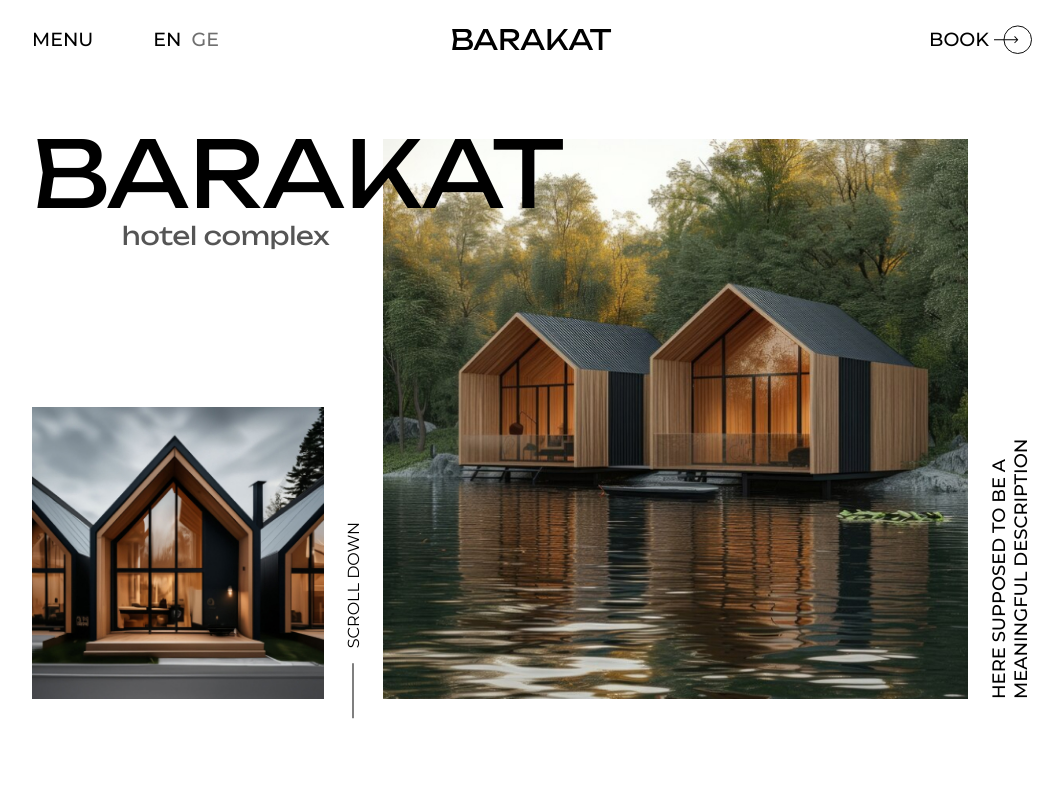
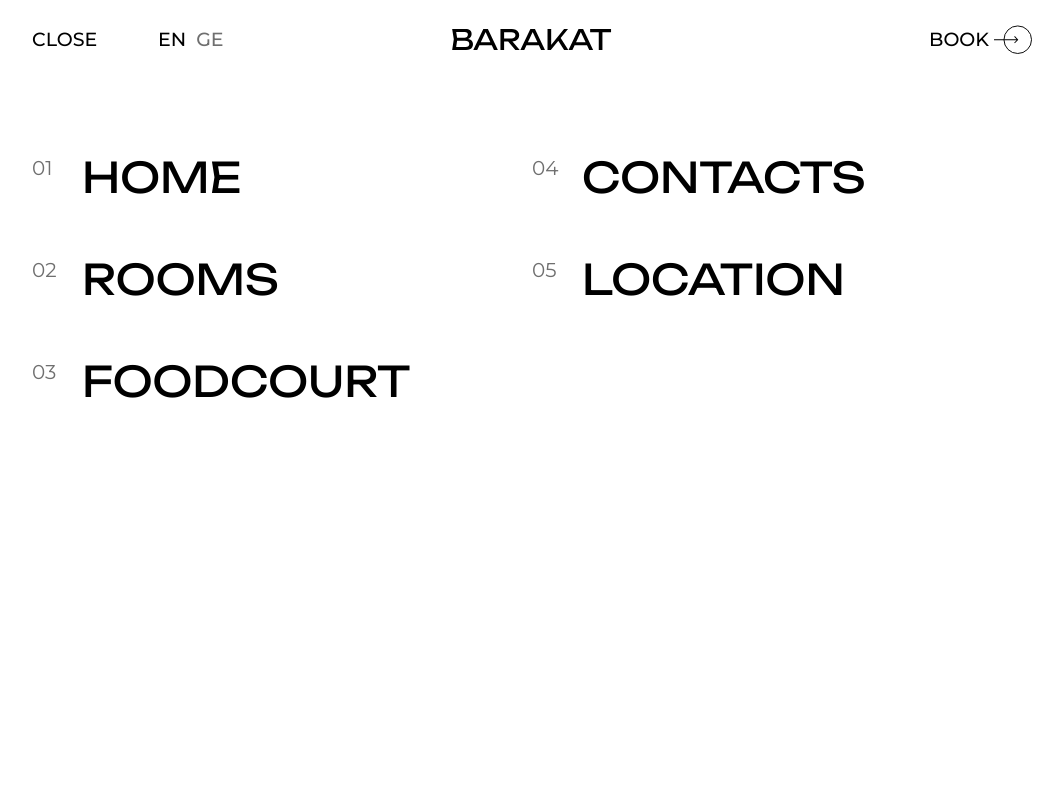
Before and after one commit to IwantPizza-404/Barakat, a Vue app in the folder frontend/: page / in a window 1280 px wide. Both pictures are taken after a click on the element "MENU". Shown: the top 800 px of the page, without its empty margins (108-1171 px from the left). Built offline with nearby package versions, Linux system fonts and the light colour scheme.

Commit message:
NavBar added

```diff
--- a/frontend/src/App.vue
+++ b/frontend/src/App.vue
@@ -29,6 +29,9 @@
 body{
   background: var(--bg-color);
 }
+.lock{
+  overflow: hidden;
+}
 
 @media screen and (max-width: 1600px) {
   .container{
--- a/frontend/src/components/AboutPlace.vue
+++ b/frontend/src/components/AboutPlace.vue
@@ -4,7 +4,7 @@
 </script>
 
 <template>
-  <div class="about-place">
+  <section class="about-place">
     <div class="container">
       <div class="ap-header">
         <h1 class="ap_title header-1">About the place</h1>
@@ -12,7 +12,7 @@
       </div>
     </div>
     <div class="ap-viewpic"></div>
-  </div>
+  </section>
 </template>
 
 <style>
--- a/frontend/src/components/FoodCourt.vue
+++ b/frontend/src/components/FoodCourt.vue
@@ -4,7 +4,7 @@
 </script>
 
 <template>
-  <div class="food-court">
+  <section class="food-court">
     <div class="container">
       <div class="fc-header">
         <h1 class="fc_title header-1">Food with love for you</h1>
@@ -38,7 +38,7 @@
         </div>
       </div>
     </div>
-  </div>
+  </section>
 </template>
 
 <style>
--- a/frontend/src/components/Gallery.vue
+++ b/frontend/src/components/Gallery.vue
@@ -89,7 +89,7 @@
 </script>
 
 <template>
-  <div class="main-gallery">
+  <section class="main-gallery">
     <div class="container">
       <div class="mg-wrapp">
         <div class="mg-header">
@@ -137,7 +137,7 @@
         </swiper>
       </transition>
     </div>
-  </div>
+  </section>
 </template>
 
 
--- a/frontend/src/components/Header.vue
+++ b/frontend/src/components/Header.vue
@@ -1,5 +1,27 @@
 <script>
   export default{
+    data(){
+      return{
+        nav_links:[
+          {title: 'Home', link: '#'},
+          {title: 'Rooms', link: '#'},
+          {title:'Foodcourt', link: '#'},
+          {title: 'Contacts', link: '#'},
+          {title: 'Location', link: '#'},
+        ],
+        NavShow: false,
+      }
+    },
+    methods:{
+      ToggleNav(){
+        this.NavShow =! this.NavShow
+        window.scrollTo(0,0)
+        if(this.NavShow == true)
+          document.body.classList.add('lock')
+        else
+          document.body.classList.remove('lock')
+      }
+    }
   }
 </script>
 
@@ -8,7 +30,14 @@
     <div class="container">
         <div class="content">
             <div class="left-pannel">
-                <div class="nav-btn">Menu</div>
+                <transition name="fade" mode="out-in">
+                    <div @click="ToggleNav()" class="nav-btn" v-if="NavShow">
+                        Close
+                    </div>
+                    <div @click="ToggleNav()" class="nav-btn" v-else>
+                        Menu
+                    </div>
+                </transition>
                 <ul class="lang-menu">
                     <li class="lang-option active">EN</li>
                     <li class="lang-option">GE</li>
@@ -30,20 +59,52 @@
             </div>
         </div>
     </div>
+    <div :class="{'header-drop': true, 'hd-open': NavShow}">
+        <div class="hd-wrapp">
+            <ul class="header-nav">
+                <li
+                v-for="(link, index) in this.nav_links"
+                class="hn_item"
+                :key="index"
+                >
+                    <span class="hn_item-tag">0{{index+1}}</span>
+                    <a class="hn_link" :href="link.link">
+                        {{link.title}}
+                    </a>
+                </li>
+            </ul>
+            <div class="hd_lang-menu">
+                <div class="hd_lm-title">Language:</div>
+                <ul class="hd_lm-list">
+                    <li class="hd_lm-option active">
+                        <a href="#">EN</a>
+                    </li>
+                    <li class="hd_lm-option">
+                        <a href="#">GE</a>
+                    </li>
+                </ul>
+            </div>
+        </div>
+    </div>
   </header>
 </template>
 
 <style scoped>
+header{
+    position: relative;
+    z-index: 1;
+}
 .content{
     position: relative;
     display: flex;
     justify-content: space-between;
     align-items: center;
     padding: 30px 0;
+    z-index: 1;
 }
 .left-pannel{
     display: flex;
-    gap: 60px;
+    gap: 50px;
 }
 .nav-btn{
     display: flex;
@@ -51,6 +112,7 @@
     font-weight: 500;
     text-transform: uppercase;
     cursor: pointer;
+    min-width: 6ch;
 }
 .lang-menu{
     display: flex;
@@ -87,6 +149,147 @@
 .book-btn{
     display: flex;
 }
+
+.header-drop{
+    position: fixed;
+    visibility: hidden;
+    opacity: 0;
+    top: 0;
+    left: 0;
+    width: 100%;
+    height: 100%;
+    overflow: auto;
+    transition: all .1s cubic-bezier(.39,.575,.565,1);
+}
+.header-drop.hd-open{
+    visibility: visible;
+    opacity: 1;
+}
+
+.hd-wrapp{
+    width: 100%;
+    height: 100%;
+    padding: 166px 50px 50px 50px;
+    display: flex;
+    align-items: center;
+    flex-direction: column;
+    gap: 20px;
+}
+
+
+.header-drop::after{
+    content:'';
+    position: absolute;
+    top: 0;
+    left: 0;
+    width: 100%;
+    height: 0%;
+    background: #fff;
+    transition: all .5s ease-out;
+}
+.header-drop.hd-open::after{
+    height: 100%;
+}
+
+.header-nav{
+    display: block;
+    -webkit-column-count: 2;
+    -moz-column-count: 2;
+    column-count: 2;
+    -webkit-column-gap: 0;
+    -moz-column-gap: 0;
+    column-gap: 0;
+    -webkit-column-fill: balance;
+    -moz-column-fill: balance;
+    column-fill: balance;
+    max-width: 1100px;
+    min-height: 276px;
+    height: 100%;
+    width: 100%;
+    z-index: 1;
+    opacity: 0;
+    transition: opacity .5s cubic-bezier(.39,.575,.565,1);
+}
+.header-drop.hd-open .header-nav{
+    opacity: 1;
+    transition-delay: .4s;
+}
+.hn_item:nth-child(1),
+.hn_item:nth-child(4){
+    margin: 0 0 30px 0;
+}
+.hn_item{
+    position: relative;
+    display: inline-block;
+    width: 100%;
+    height: fit-content;
+    margin: 30px 0;
+}
+.hn_link{
+    font-weight: 400;
+    font-size: 42px;
+    font-family: Unbounded;
+    line-height: 100%;
+    text-transform: uppercase;
+    padding-left: 50px;
+}
+.hn_item-tag{
+    position: absolute;
+    display: block;
+    top: 0;
+    left: 0;
+    font-size: 20px;
+    color: var(--non-active-color);
+}
+
+.hd_lang-menu{
+    display: none;
+    align-items: center;
+    gap: 20px;
+    z-index: 1;
+    align-self: flex-start;
+    transition: opacity .4s cubic-bezier(.39,.575,.565,1);
+    opacity: 0;
+}
+.header-drop.hd-open .hd_lang-menu{
+    opacity: 1;
+    transition-delay: .5s;
+}
+.hd_lm-title{
+    font-size: 28px;
+    font-family: Unbounded;
+    text-transform: uppercase;
+}
+.hd_lm-list{
+    display: flex;
+    gap: 10px;
+}
+.hd_lm-option a{
+    font-size: 24px;
+    font-weight: 500;
+    color: var(--non-active-color);
+
+}
+.hd_lm-option.active a{
+    color: var(--text-color);
+}
+
+.fade-enter-active, .fade-leave-active{
+  transition: opacity 0.2s;
+}
+.fade-enter, .fade-leave-to{
+  opacity: 0;
+}
+
+@media screen and (max-width: 1600px) {
+    .header-nav{
+        max-width: 1000px;
+    }
+    .hd-wrapp{
+        padding: 156px 50px 50px 50px;
+    }
+}
+
 @media screen and (max-width: 1440px) {
     .nav-btn, .lang-option, .book-btn a{
         font-size: 19px;
@@ -99,12 +302,53 @@
         padding: 25px 0;
     }
 }
+@media screen and (max-width: 1024px) {
+    .header-nav{
+        -webkit-column-count: 1;
+        -moz-column-count: 1;
+        column-count: 1;
+        min-height: 480px;
+    }
+    .hn_item:nth-child(4){
+        margin: 30px 0;
+    }
+}
 @media screen and (max-width: 900px) {
     .lang-menu{
         display: none;
     }
+    .hd_lang-menu{
+        display: flex;
+    }
+    .hn_link{
+        font-size: 36px;
+        padding-left: 40px;
+    }
+    .hn_item:nth-child(1){
+        margin: 0 0 25px 0;
+    }
+    .hn_item{
+        margin: 25px 0;
+    }
+    .hn_item-tag{
+        font-size: 18px;
+    }
+    .hd-wrapp{
+        justify-content: space-between;
+        padding: 130px 20px 20px 20px;
+    }
+    .header-nav{
+        height: min-content;
+    }
 }
-@media screen and (max-width: 600px) {
+@media screen and (max-width: 768px) {
+    .hd-wrapp{
+        justify-content: space-between;
+        padding: 120px 10px 10px 10px;
+    }
+}
+
+@media screen and (max-width: 550px) {
     .logo{
         width: 130px;
     }
@@ -121,6 +365,19 @@
     .content{
         padding: 20px 0;
     }
+    .header-nav{
+        min-height: 375px;
+    }
+    .hn_link{
+        font-size: 28px;
+        padding-left: 30px;
+    }
+    .hd_lm-title, .hd_lm-option a{
+        font-size: 22px;
+    }
+    .hd_lang-menu{
+        gap: 15px;
+    }
 }
 @media screen and (max-width: 425px) {
     .book-btn svg{
@@ -130,5 +387,17 @@
     .logo{
         width: 120px;
     }
+    .hd_lm-title, .hd_lm-option a{
+        font-size: 20px;
+    }
+    .hn_item-tag{
+        font-size: 16px;
+    }
+    .hn_link{
+        font-size: 25px;
+    }
+    .hn_item{
+        margin: 20px 0;
+    }
 }
 </style>
--- a/frontend/src/components/Hero.vue
+++ b/frontend/src/components/Hero.vue
@@ -4,7 +4,7 @@
 </script>
 
 <template>
-    <div class="hero">
+    <section class="hero">
         <div class="container">
             <div class="hero-wrapp">
                 <div class="hero-header">
@@ -23,7 +23,7 @@
                 <div class="hero-title">here supposed to be a meaningful description</div>
             </div>
         </div>
-    </div>
+    </section>
 </template>
 
 <style>
```
